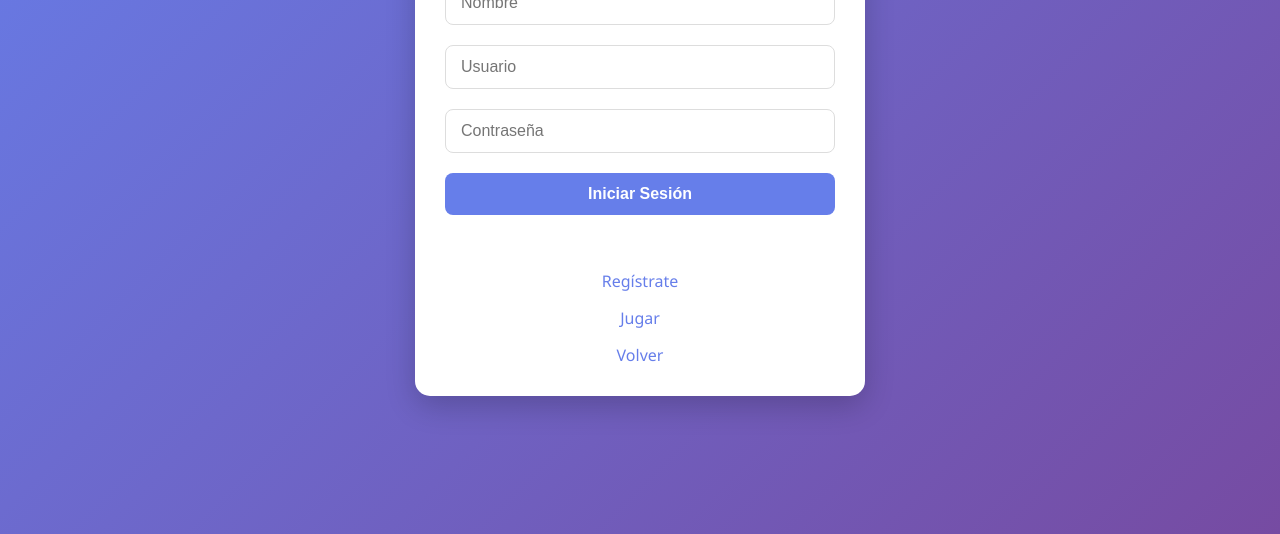
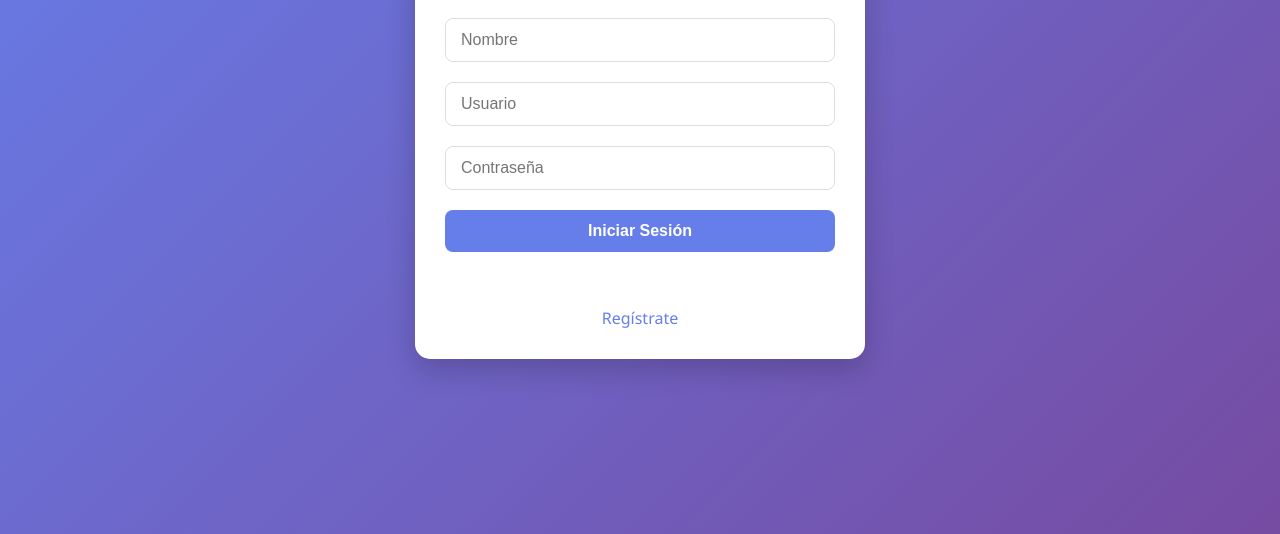
Before and after one commit to Eltorito2008/pagina-pofecional, a plain HTML site: page login.html in a window 1280 px wide. Shown: the part 266-800 px from the top of the page. Drawn offline with Linux system fonts and the light colour scheme.

Commit message:
Add files via upload

```diff
--- a/login.html
+++ b/login.html
@@ -18,8 +18,7 @@
     <p id="mensaje"></p>
 
     <a href="registro.html">Regístrate</a>
-    <a href="juego.html">Jugar </a>
-    <a href="index.html">Volver</a>
+
   </div>
 
   <script>
```
